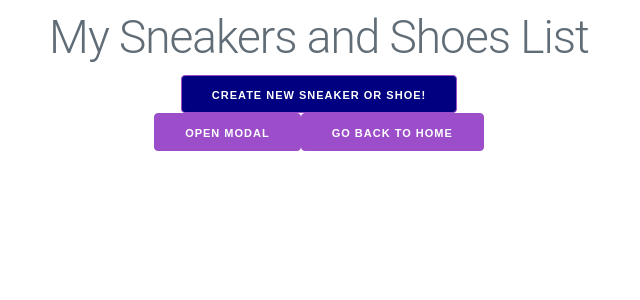
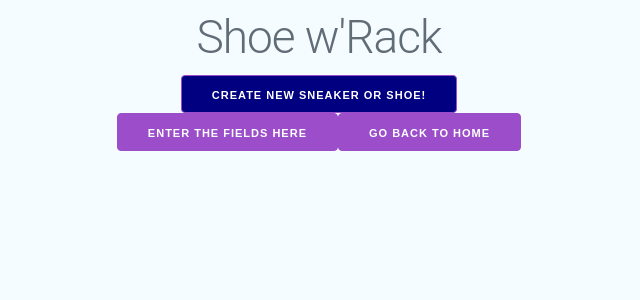
Before and after one commit to GuMarYae/project4_sneakers_app_frontend, a React (Create React App) app: page /new in a window 1280 px wide. Shown: the top 300 px of the page, without its empty margins (321-961 px from the left). Built offline with nearby package versions, Linux system fonts and the light colour scheme; no server answers.

Commit message:
modal check title name check

```diff
--- a/src/App.js
+++ b/src/App.js
@@ -126,7 +126,7 @@ function App() {
 
   return (
     <div className="App">
-      <h1 style={h1}>My Sneakers and Shoes List</h1>
+      <h1 style={h1}>Shoe w'Rack</h1>
       <Link to="/new">
         <button style={button}>Create New sneaker or Shoe!</button>
       </Link>
--- a/src/index.css
+++ b/src/index.css
@@ -5,6 +5,7 @@ body {
     sans-serif;
   -webkit-font-smoothing: antialiased;
   -moz-osx-font-smoothing: grayscale;
+  background-color: #f5fcff;
 }
 
 code {
--- a/src/pages/Form.js
+++ b/src/pages/Form.js
@@ -26,9 +26,9 @@ const Form = ({ initialSneaker, handleSubmit, buttonLabel }) => {
   //==============================================
   const BUTTON_WRAPPER_STYLES = {
     position: "relative",
-  display:"flex",
-  margin:"auto",
-  justifyContent:"center",
+    display: "flex",
+    margin: "auto",
+    justifyContent: "center",
     zIndex: 1,
 
     //==============================================
@@ -41,9 +41,10 @@ const Form = ({ initialSneaker, handleSubmit, buttonLabel }) => {
   return (
     <>
       <div style={BUTTON_WRAPPER_STYLES}>
-        <button onClick={() => setIsOpen(true)}>open modal</button>
+        <button onClick={() => setIsOpen(true)}>Enter the fields here</button>
 
-        <Modal open={isOpen} onClose={() => setIsOpen(false)}><br></br>
+        <Modal open={isOpen} onClose={() => setIsOpen(false)}>
+          <br></br>
           <form onSubmit={handleSubmission}>
             <input
               type="text"
@@ -82,13 +83,11 @@ const Form = ({ initialSneaker, handleSubmit, buttonLabel }) => {
             />
             <input type="submit" value={buttonLabel} />
           </form>
-
         </Modal>
         <Link to="/">
           <button>Go Back to Home</button>
         </Link>
       </div>
-
     </>
   );
 };
```
Lines whose indentation alone changed are shown as unchanged.
